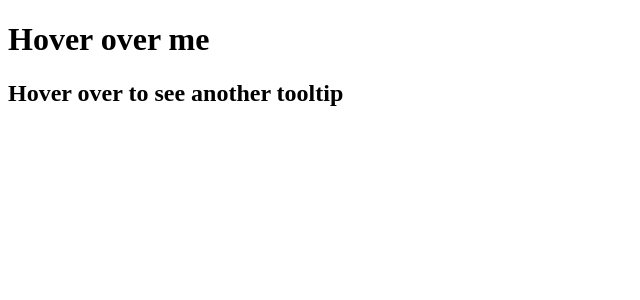
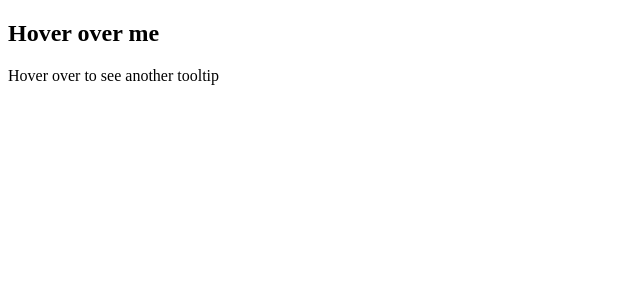
Before and after one commit to acciojob/react-composition-3-rohitgalande1032, a React app: page / in a window 1280 px wide. Shown: the top 300 px of the page, without its empty margins (0-640 px from the left). Built offline with nearby package versions, Linux system fonts and the light colour scheme.

Commit message:
Final fix

```diff
--- a/src/components/App.js
+++ b/src/components/App.js
@@ -2,17 +2,18 @@
 import React, { useState } from "react";
 import './../styles/App.css';
 import Tooltip from "./Tooltip.js";
+import Tooltip2 from "./Tooltip2.js";
 
 const App = () => {
   return (
     <div>
          <Tooltip text="This is a tooltip!">
-            <h1 className="tooltip">Hover over me</h1>
+            <h2 className="tooltip">Hover over me</h2>
         </Tooltip>
 
-        <Tooltip text="This is another tooltip">
-            <h2 className="tooltip">Hover over to see another tooltip</h2>
-        </Tooltip>
+        <Tooltip2 text="This is another tooltip">
+            <p className="tooltip">Hover over to see another tooltip</p>
+        </Tooltip2>
     </div>
   )
 }
--- a/src/components/Tooltip.js
+++ b/src/components/Tooltip.js
@@ -1,6 +1,6 @@
 import React, { useState } from 'react'
 
-const Tooltip = ({text, children}) => {
+const Tooltip = ({text, text2, children}) => {
 
   const [visible, setVisible] = useState(false)
   return (
@@ -10,8 +10,14 @@ const Tooltip = ({text, children}) => {
       onMouseLeave={() => setVisible(false)}
     >
       {children}
-      {visible && <p className="tooltiptext" style={{width: "100px", height: '50px', background:"red", borderRadius: '5px', padding: '5px', color:"white"}}>{text}</p>}
+      {visible &&
+      <div>
+        <p className="tooltiptext" style={{width: "100px", height: '50px', background:"red", borderRadius: '5px', padding: '5px', color:"white"}}>{text}</p>
+
+      </div>
+      }
     </div>
+
   );
 }
 
--- /dev/null
+++ b/src/components/Tooltip2.js
@@ -0,0 +1,23 @@
+import React, { useState } from 'react'
+
+const Tooltip2 = ({text, children}) => {
+  const [visible, setVisible] = useState(false)
+    return (
+      <div
+        className="tooltip-container"
+        onMouseEnter={() => setVisible(true)}
+        onMouseLeave={() => setVisible(false)}
+      >
+        {children}
+        {visible &&
+        <div>
+          <p className="tooltiptext" style={{width: "100px", height: '50px', background:"red", borderRadius: '5px', padding: '5px', color:"white"}}>{text}</p>
+
+        </div>
+        }
+      </div>
+
+    );
+}
+
+export default Tooltip2
```
